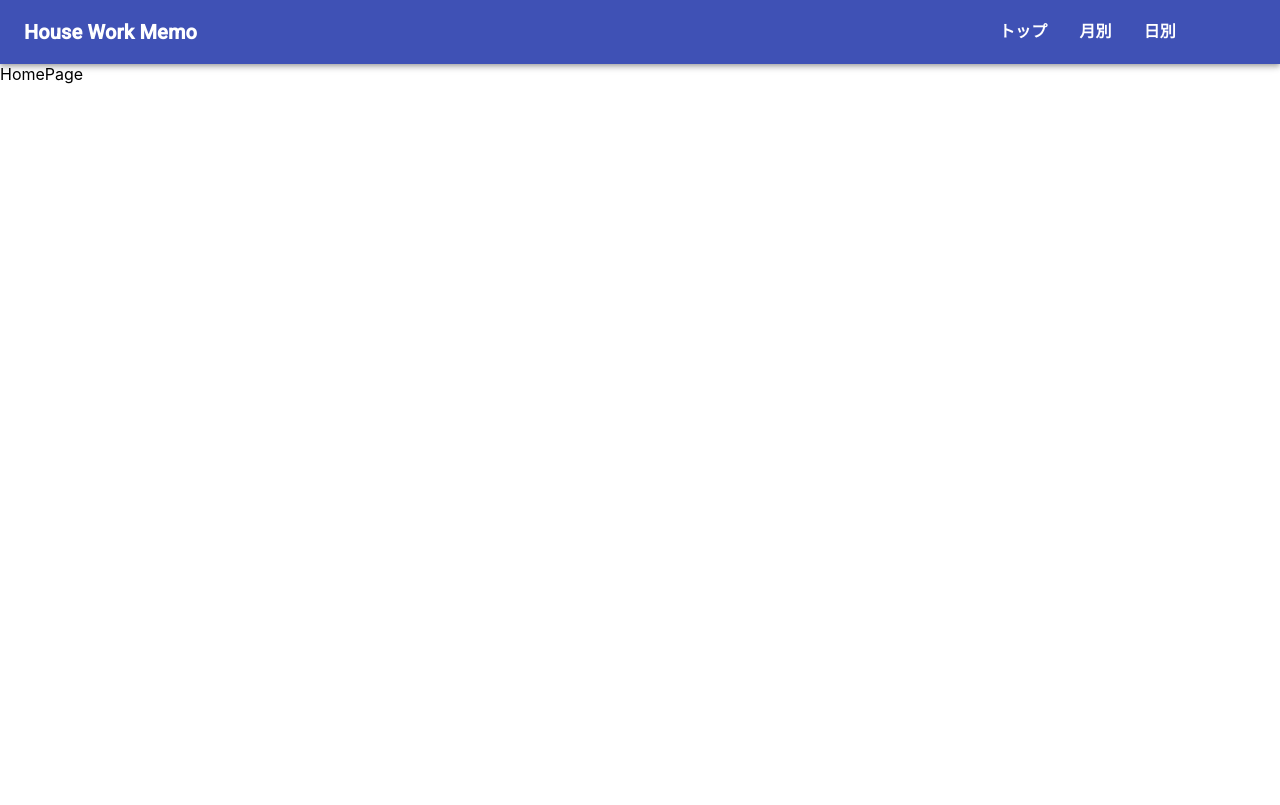
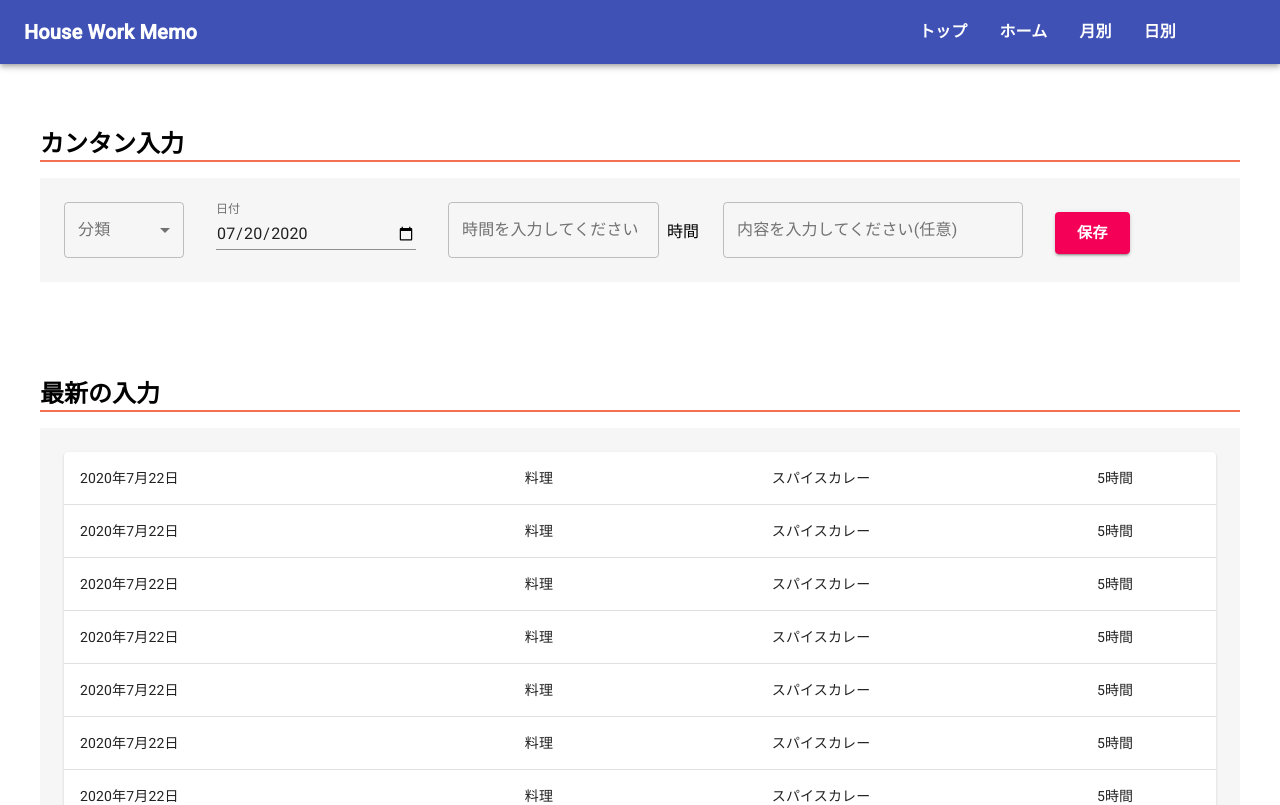
Before and after one commit to momonoki1990/house_work_memo_front, a React (Create React App) app: page / in a window 1280 px wide. Shown: the top 805 px of the page. Built offline with nearby package versions, Linux system fonts and the light colour scheme; what typescript-fsa, typescript-fsa-reducers would draw is missing.

Commit message:
[add]homeページの追加

```diff
--- a/src/components/HomePage.tsx
+++ b/src/components/HomePage.tsx
@@ -1,13 +1,109 @@
 import React, { Component } from 'react';
+import { makeStyles } from '@material-ui/core/styles';
+import Typography from '@material-ui/core/Typography';
+import Box from '@material-ui/core/Box';
+import FormControl from '@material-ui/core/FormControl';
+import InputLabel from '@material-ui/core/InputLabel';
+import Select from '@material-ui/core/Select';
+import MenuItem from '@material-ui/core/MenuItem';
+import TextField from '@material-ui/core/TextField';
+import Button from '@material-ui/core/Button';
+import Table from '@material-ui/core/Table';
+import TableBody from '@material-ui/core/TableBody';
+import TableRow from '@material-ui/core/TableRow';
+import TableCell from '@material-ui/core/TableCell';
+import TableContainer from '@material-ui/core/TableContainer';
+import Paper from '@material-ui/core/Paper';
 
-class HomePage extends Component {
-  render() {
-    return (
-      <React.Fragment>
-        <div>HomePage</div>
-      </React.Fragment>
-    )
+const useStyles = makeStyles(theme => ({
+  root: {
+    //textAlign: 'center'
+  },
+  simpleForm: {
+    padding: '4rem 2rem 2rem 2rem',
+    margin: '0 auto',
+    maxWidth: '1200px'
+  },
+  select: {
+    minWidth: '120px',
+    marginRight: '2rem'
+  },
+  calender: {
+    minWidth: '200px',
+    marginRight: '2rem'
+  },
+  input: {
+    minWidth: '200px',
+    marginRight: '0.5rem'
+  },
+  input2: {
+    minWidth: '300px',
+  },
+  recent: {
+    padding: '4rem 2rem 2rem 2rem',
+    margin: '0 auto',
+    maxWidth: '1200px'
+  },
+  table: {
+    minWidth: 650,
   }
+
+}));
+
+const HomePage: React.FC = () => {
+  const classes = useStyles();
+  const today = new Date();
+  let listItem = (
+    <TableRow>
+      <TableCell component='th' scope='row'>2020年7月22日</TableCell>
+      <TableCell align='center'>料理</TableCell>
+      <TableCell align='center'>スパイスカレー</TableCell>
+      <TableCell align='center'>5時間</TableCell>
+    </TableRow>
+  );
+
+  const today_str = `${today.getFullYear()}-${('0' + (today.getMonth() + 1)).slice(-2)}-${('0' + today.getDate()).slice(-2)}`
+  return (
+    <div className={classes.root}>
+      <div className={classes.simpleForm}>
+        <Typography variant='h5'><Box fontWeight='fontWeightBold' style={{ borderBottom: '2px solid #f37053' }}>カンタン入力</Box></Typography>
+        <Box mt={2} p={3} style={{ backgroundColor: '#f6f6f6' }}>
+          <FormControl variant='outlined' className={classes.select}>
+            <InputLabel id="demo-simple-select-label">分類</InputLabel>
+            <Select
+              labelId="demo-simple-select-label"
+              id="demo-simple-select"
+            >
+              <MenuItem value={10}>Ten</MenuItem>
+              <MenuItem value={20}>Twenty</MenuItem>
+              <MenuItem value={30}>Thirty</MenuItem>
+            </Select>
+          </FormControl>
+          <TextField label='日付' type='date' defaultValue={today_str} InputLabelProps={{ shrink: true }} className={classes.calender} />
+          <TextField label='時間を入力してください' variant='outlined' className={classes.input} />
+          <Box display='inline-block' mr={3} style={{ padding: '1rem 0', fontSize: '1rem' }}>時間</Box>
+          <TextField label='内容を入力してください(任意)' variant='outlined' className={classes.input2} style={{ marginRight: '2rem' }}/>
+          <Button variant="contained" color='secondary' size="large">
+            <Box fontWeight="fontWeightBold">保存</Box>
+          </Button>
+        </Box>
+      </div>
+      <div className={classes.recent}>
+        <Typography variant='h5'><Box fontWeight='fontWeightBold' style={{ borderBottom: '2px solid #f37053' }}>最新の入力</Box></Typography>
+        <Box mt={2} p={3} style={{ backgroundColor: '#f6f6f6' }}>
+        <TableContainer component={Paper}>
+          <Table className={classes.table}>
+            <TableBody>
+                {[listItem, listItem, listItem, listItem, listItem, listItem, listItem, listItem, listItem, listItem]}
+            </TableBody>
+          </Table>
+          </TableContainer>
+          </Box>
+      </div>
+    </div>
+
+  )
+
 }
 
 export default HomePage;
--- a/src/components/TopPage.tsx
+++ b/src/components/TopPage.tsx
@@ -38,9 +38,9 @@ const useStyles = makeStyles(theme => ({
     backgroundColor: '#fff'
   },
   copyright: {
-    padding: '8rem 8rem',
-    backgroundColor: '#6A6A6A',
-    color: '#fff'
+    padding: '4rem 8rem',
+    backgroundColor: '#E6E6E6',
+    color: '#000'
   }
 }));
 
@@ -106,7 +106,6 @@ const TopPage: React.FC = () => {
         <Button variant="contained" color='secondary' size="large">
           <Box fontWeight="fontWeightBold">デモ版を使ってみる</Box>
         </Button>
-
       </div>
       <div className={classes.copyright}><Typography variant='body2'>Copyright <CopyrightIcon fontSize='small' style={{ verticalAlign:'middle'}}/> naoya kumasegawa 2020</Typography></div>
     </div>
--- a/src/components/shared/Header.tsx
+++ b/src/components/shared/Header.tsx
@@ -43,6 +43,7 @@ const Header: React.FC = () => {
             </Typography>
             <Typography variant="subtitle1" className={classes.links}>
               <Link to='/top' className={classes.link}>トップ</Link>
+              <Link to='/' className={classes.link}>ホーム</Link>
               <Link to='/monthly' className={classes.link}>月別</Link>
               <Link to='/daily' className={classes.link}>日別</Link>
             </Typography>
```
